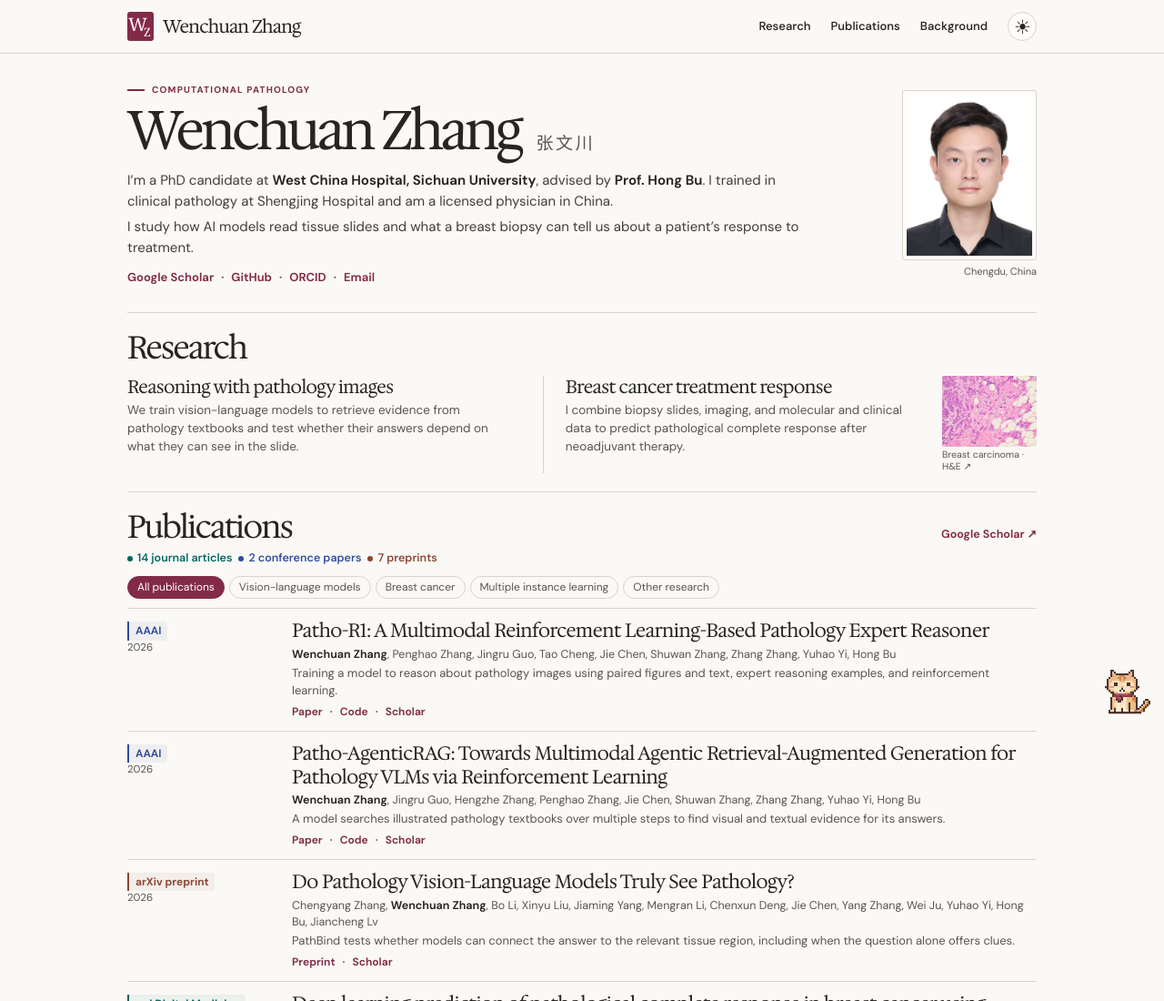
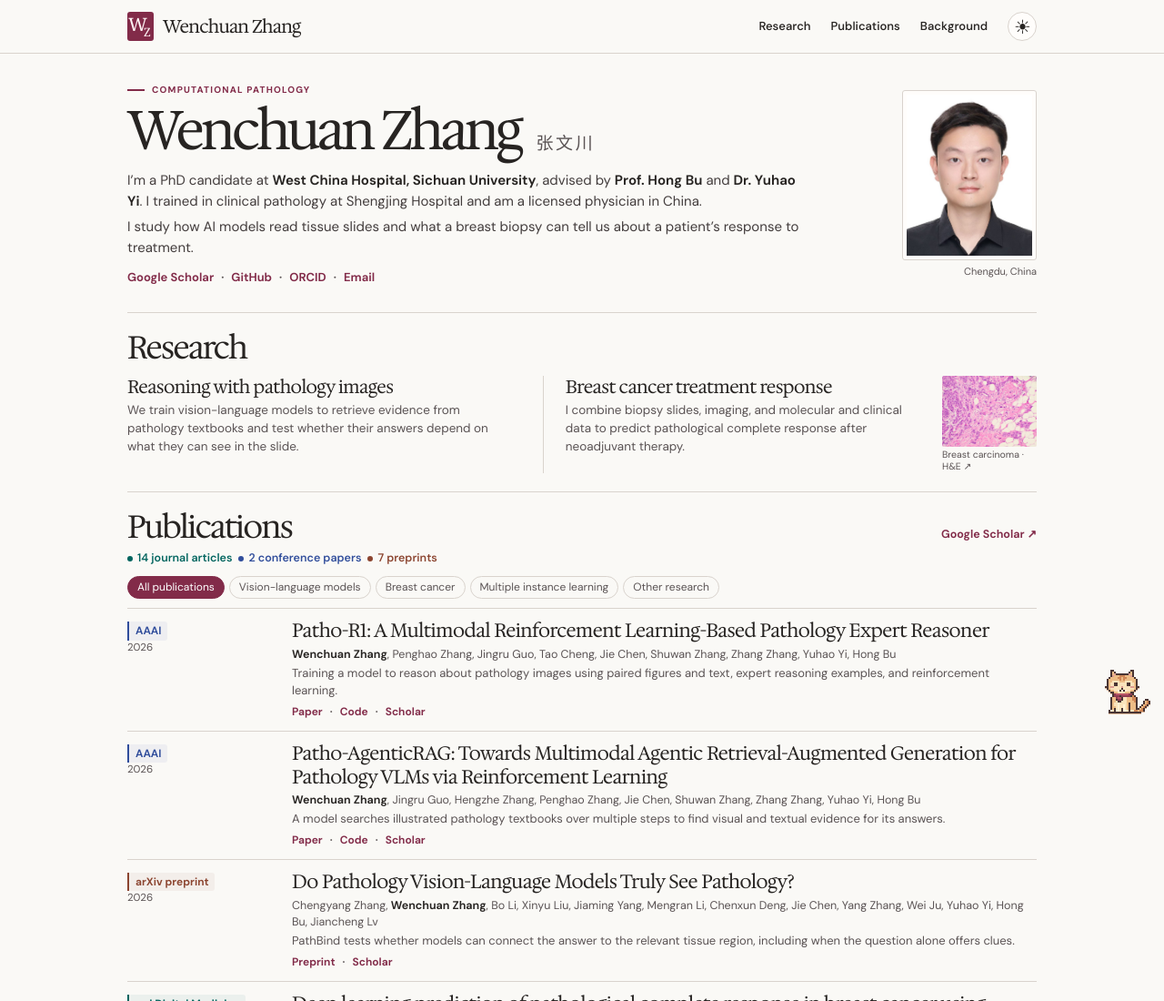
Before and after one commit to Wenchuan-Zhang/wenchuan-zhang.github.io, a plain HTML site: page index.html in a window 1280 px wide. Shown: the top 1100 px of the page at 91% size. Drawn offline with Linux system fonts and the light colour scheme.

Commit message:
Add Dr. Yuhao Yi to the doctoral advisors

```diff
--- a/index.html
+++ b/index.html
@@ -35,7 +35,7 @@
       <div class="intro-copy">
         <p class="eyebrow"><span class="short-rule" aria-hidden="true"></span> Computational pathology</p>
         <div class="name-line"><h1 id="name">Wenchuan Zhang</h1><span class="han" lang="zh-Hans">张文川</span></div>
-        <p class="bio">I’m a PhD candidate at <strong>West China Hospital, Sichuan University</strong>, advised by <strong>Prof. Hong Bu</strong>. I trained in clinical pathology at Shengjing Hospital and am a licensed physician in China.</p>
+        <p class="bio">I’m a PhD candidate at <strong>West China Hospital, Sichuan University</strong>, advised by <strong>Prof. Hong Bu</strong> and <strong>Dr. Yuhao Yi</strong>. I trained in clinical pathology at Shengjing Hospital and am a licensed physician in China.</p>
         <p class="bio">I study how AI models read tissue slides and what a breast biopsy can tell us about a patient’s response to treatment.</p>
         <div class="profile-links"><a href="https://scholar.google.com/citations?user=h4loa8kAAAAJ">Google Scholar</a><a href="https://github.com/Wenchuan-Zhang">GitHub</a><a href="https://orcid.org/0000-0003-2278-2667">ORCID</a><a href="mailto:up50184632@gmail.com">Email</a></div>
       </div>
```
